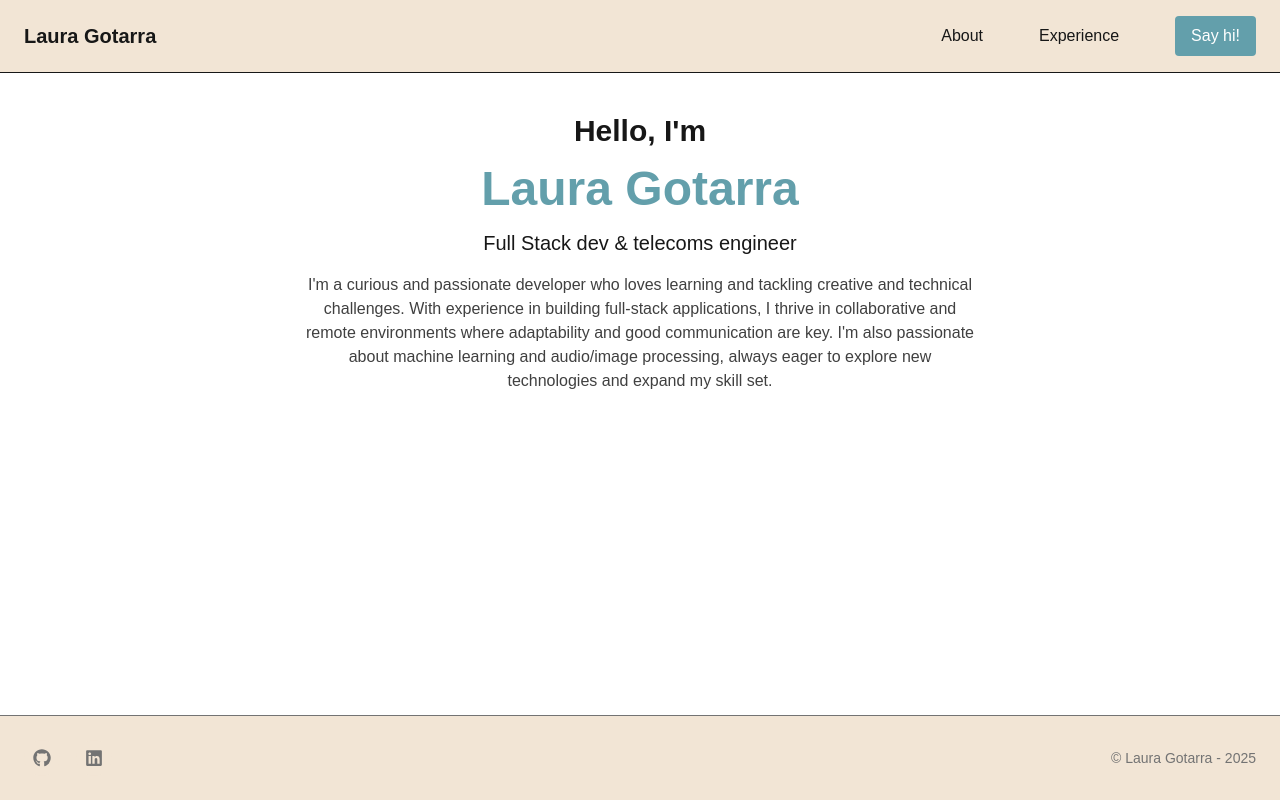
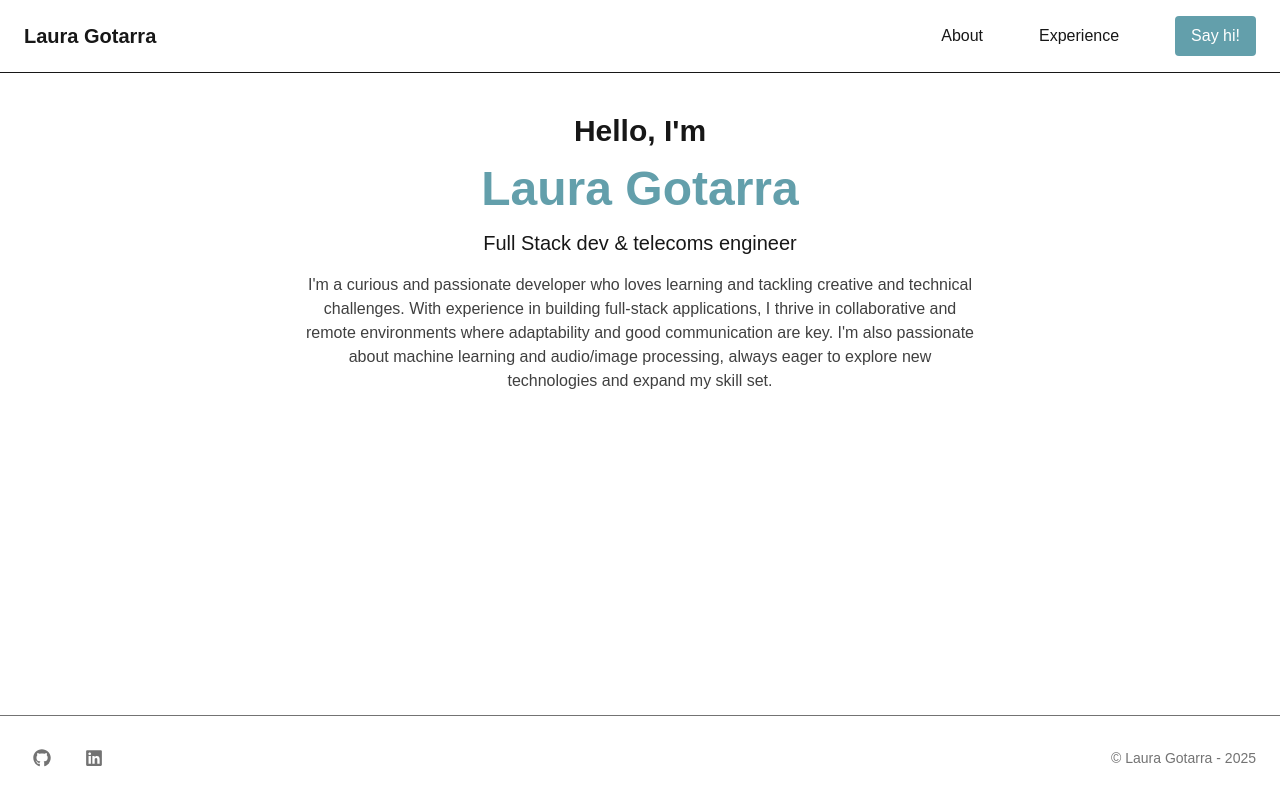
Before and after one commit to lgotarra/portfolio, a Next.js app: page / in a window 1280 px wide. Built offline with nearby package versions, Linux system fonts and the light colour scheme.

Commit message:
style: update background color

```diff
--- a/src/components/Footer.tsx
+++ b/src/components/Footer.tsx
@@ -2,14 +2,14 @@ import { FaGithub, FaLinkedin } from "react-icons/fa";
 
 export default function Footer() {
   return (
-    <footer className="sticky bottom-0 w-full px-6 py-6 border-t bg-theme-2 dark:bg-neutral-900 flex flex-col sm:flex-row items-center justify-between text-sm text-neutral-500">
+    <footer className="sticky bottom-0 w-full px-6 py-6 border-t bg-white dark:bg-neutral-900 flex flex-col sm:flex-row items-center justify-between text-sm text-neutral-500">
       {/* Redes sociales a la izquierda */}
       <div className="flex gap-4 mb-4 sm:mb-0">
         <a
           href={process.env.NEXT_PUBLIC_GITHUB}
           target="_blank"
           rel="noopener noreferrer"
-          className="w-9 h-9 flex items-center justify-center bg-theme-2 dark:bg-neutral-800 rounded-full hover:bg-theme-5 dark:hover:bg-neutral-700 transition"
+          className="w-9 h-9 flex items-center justify-center bg-white dark:bg-neutral-800 rounded-full hover:bg-theme-5 dark:hover:bg-neutral-700 transition"
         >
           <FaGithub size={18} />
         </a>
@@ -17,7 +17,7 @@ export default function Footer() {
           href={process.env.NEXT_PUBLIC_LINKEDIN}
           target="_blank"
           rel="noopener noreferrer"
-          className="w-9 h-9 flex items-center justify-center bg-theme-2 dark:bg-neutral-800 rounded-full hover:bg-theme-5 dark:hover:bg-neutral-700 transition"
+          className="w-9 h-9 flex items-center justify-center bg-white dark:bg-neutral-800 rounded-full hover:bg-theme-5 dark:hover:bg-neutral-700 transition"
         >
           <FaLinkedin size={18} />
         </a>
--- a/src/components/Navbar.tsx
+++ b/src/components/Navbar.tsx
@@ -4,7 +4,7 @@ import Link from "next/link";
 
 export default function Navbar() {
   return (
-    <nav className="sticky top-0 w-full px-6 py-4 border-b flex justify-between items-center bg-theme-2 dark:bg-neutral-900">
+    <nav className="sticky top-0 w-full px-6 py-4 border-b flex justify-between items-center bg-white dark:bg-neutral-900">
       <Link href="/" className="text-xl font-bold">
         Laura Gotarra
       </Link>
```
